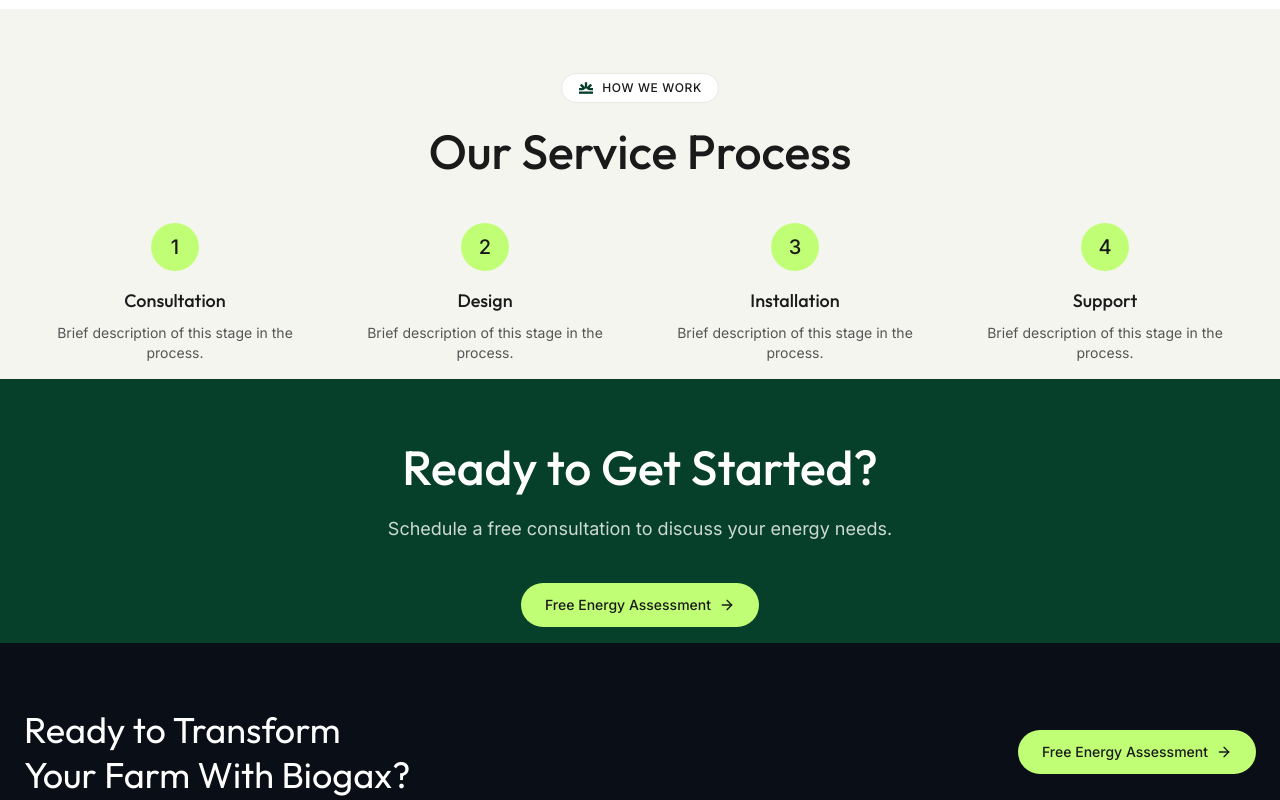
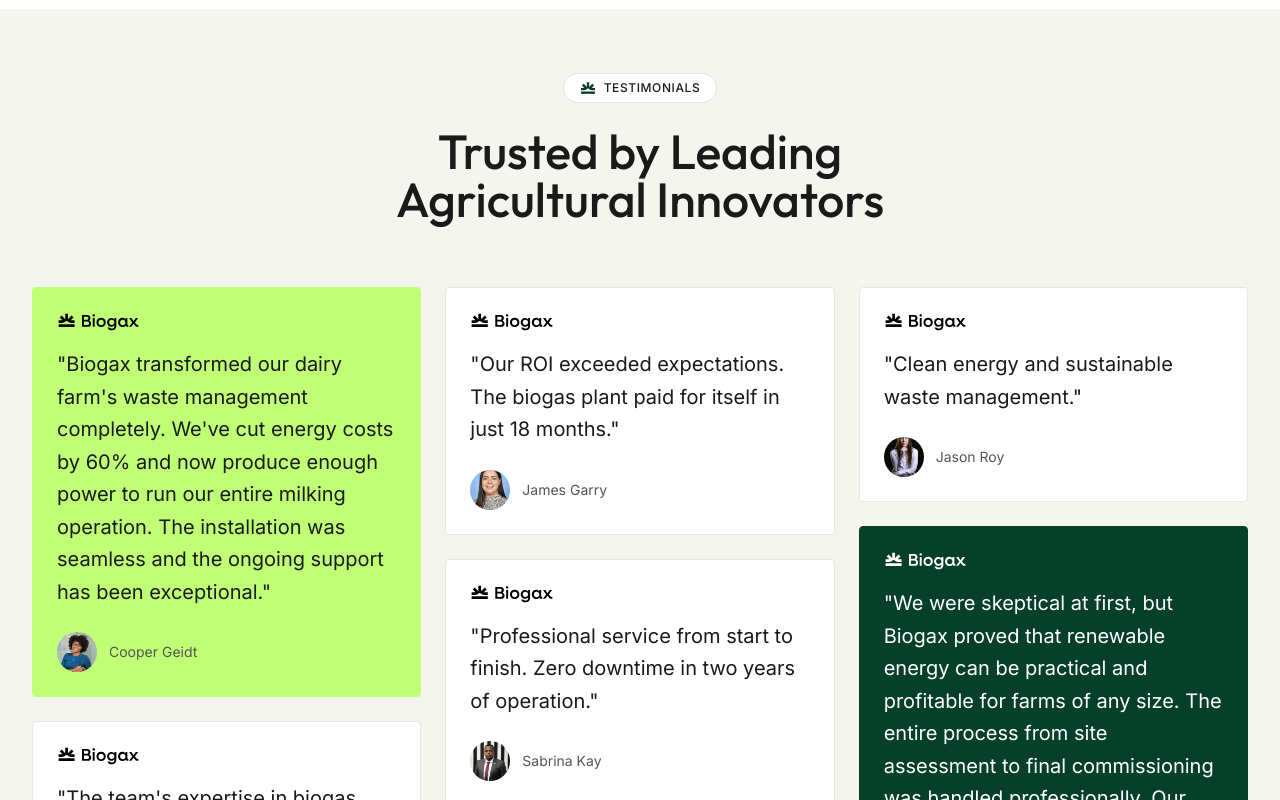
Before and after one commit to ugbodagadave/biogax, a React (Vite) app: page /services in a window 1280 px wide. Shown: the part 2640-3440 px from the top of the page. Built offline with nearby package versions, Linux system fonts and the light colour scheme.

Commit message:
ServicesTestimonials and some cleanups

```diff
--- /dev/null
+++ b/src/components/ServicesTestimonials.tsx
@@ -0,0 +1,141 @@
+import { Card, CardContent } from './ui/card';
+import { Avatar, AvatarImage, AvatarFallback } from './ui/avatar';
+
+const testimonials = [
+    {
+        quote: "Biogax transformed our dairy farm's waste management completely. We've cut energy costs by 60% and now produce enough power to run our entire milking operation. The installation was seamless and the ongoing support has been exceptional.",
+        name: 'Cooper Geidt',
+        avatar: '/team-1.webp',
+        variant: 'light-green',
+    },
+    {
+        quote: "The team's expertise in biogas systems is unmatched. From consultation to installation, they delivered exactly what we needed.",
+        name: 'Maria',
+        avatar: '/team-2.webp',
+        variant: 'white',
+    },
+    {
+        quote: "Our ROI exceeded expectations. The biogas plant paid for itself in just 18 months.",
+        name: 'James Garry',
+        avatar: '/team-3.webp',
+        variant: 'white',
+    },
+    {
+        quote: "Professional service from start to finish. Zero downtime in two years of operation.",
+        name: 'Sabrina Kay',
+        avatar: '/team-4.webp',
+        variant: 'white',
+    },
+    {
+        quote: "The biofertilizer output has improved our soil quality. We're seeing 25% higher crop yields.",
+        name: 'Mercy Gomes',
+        avatar: '/team-5.webp',
+        variant: 'white',
+    },
+    {
+        quote: "Clean energy and sustainable waste management.",
+        name: 'Jason Roy',
+        avatar: '/team-6.webp',
+        variant: 'white',
+    },
+    {
+        quote: "We were skeptical at first, but Biogax proved that renewable energy can be practical and profitable for farms of any size. The entire process from site assessment to final commissioning was handled professionally. Our energy bills have dropped significantly and we're now contributing to a cleaner environment. Highly recommend their solutions to any agricultural business.",
+        name: 'Garry Bones',
+        avatar: '/team-7.webp',
+        variant: 'dark-green',
+    },
+];
+
+export function ServicesTestimonials() {
+    const getCardStyles = (variant: string) => {
+        switch (variant) {
+            case 'light-green':
+                return 'bg-[#c0ff75] border-[#c0ff75] text-[#1a1a1a]';
+            case 'dark-green':
+                return 'bg-[#06402b] border-[#06402b] text-white';
+            default:
+                return 'bg-white border-[#e8e8e0] text-[#1a1a1a]';
+        }
+    };
+
+    const getQuoteColor = (variant: string) => {
+        return variant === 'dark-green' ? 'text-white' : 'text-[#1a1a1a]';
+    };
+
+    const getNameColor = (variant: string) => {
+        return variant === 'dark-green' ? 'text-white/80' : 'text-[#555555]';
+    };
+
+    // Split testimonials into columns for masonry layout
+    const column1 = testimonials.filter((_, i) => i === 0 || i === 1);
+    const column2 = testimonials.filter((_, i) => i >= 2 && i <= 4);
+    const column3 = testimonials.filter((_, i) => i === 5 || i === 6);
+
+    const renderCard = (testimonial: typeof testimonials[0]) => (
+        <Card
+            key={testimonial.name}
+            className={`${getCardStyles(testimonial.variant)} rounded-[4px] shadow-none`}
+        >
+            <CardContent className="flex flex-col gap-4">
+                {/* Company Logo */}
+                <img
+                    src="/testimonials-logo.svg"
+                    alt=""
+                    className={`h-5 w-auto self-start ${testimonial.variant === 'dark-green' ? 'invert' : ''}`}
+                />
+
+                {/* Quote */}
+                <p className={`font-heading text-lg md:text-xl leading-relaxed ${getQuoteColor(testimonial.variant)}`}>
+                    "{testimonial.quote}"
+                </p>
+
+                {/* Avatar & Name */}
+                <div className="flex items-center gap-3 mt-2">
+                    <Avatar className="w-10 h-10">
+                        <AvatarImage src={testimonial.avatar} alt={testimonial.name} />
+                        <AvatarFallback>{testimonial.name.charAt(0)}</AvatarFallback>
+                    </Avatar>
+                    <span className={`font-body text-sm ${getNameColor(testimonial.variant)}`}>
+                        {testimonial.name}
+                    </span>
+                </div>
+            </CardContent>
+        </Card>
+    );
+
+    return (
+        <section className="pt-[var(--spacing-section-pt-mobile)] md:pt-[var(--spacing-section-pt-desktop)] pb-[var(--spacing-section-pb-mobile)] md:pb-[var(--spacing-section-pb-desktop)] px-4 md:px-8 bg-[#f5f5f0]">
+            <div className="max-w-[1400px] mx-auto">
+                {/* Section Header */}
+                <div className="text-center mb-12 md:mb-16">
+                    <span className="inline-flex items-center gap-2 px-4 py-1.5 bg-white border border-[#e8e8e0] rounded-full font-body text-xs font-medium tracking-wider text-[#1a1a1a] mb-6">
+                        <img src="/badge-icon.svg" alt="" className="w-4 h-4" />
+                        TESTIMONIALS
+                    </span>
+                    <h2 className="font-heading text-3xl md:text-5xl font-medium text-[#1a1a1a]">
+                        Trusted by Leading <br className="hidden md:block" />
+                        Agricultural Innovators
+                    </h2>
+                </div>
+
+                {/* Masonry Grid */}
+                <div className="grid grid-cols-1 md:grid-cols-3 gap-6">
+                    {/* Column 1 */}
+                    <div className="flex flex-col gap-6">
+                        {column1.map(renderCard)}
+                    </div>
+
+                    {/* Column 2 */}
+                    <div className="flex flex-col gap-6">
+                        {column2.map(renderCard)}
+                    </div>
+
+                    {/* Column 3 */}
+                    <div className="flex flex-col gap-6">
+                        {column3.map(renderCard)}
+                    </div>
+                </div>
+            </div>
+        </section>
+    );
+}
--- a/src/pages/ServicesPage.tsx
+++ b/src/pages/ServicesPage.tsx
@@ -1,7 +1,6 @@
-import { ArrowRight } from 'lucide-react';
-import { Link } from 'react-router-dom';
 import { ServicesHero } from '../components/ServicesHero';
 import { ServicesSolutions } from '../components/ServicesSolutions';
+import { ServicesTestimonials } from '../components/ServicesTestimonials';
 
 export function ServicesPage() {
     return (
@@ -12,55 +11,8 @@
             {/* Solutions Section */}
             <ServicesSolutions />
 
-            {/* Process Section */}
-            <section className="pt-[var(--spacing-section-pt-mobile)] md:pt-[var(--spacing-section-pt-desktop)] pb-[var(--spacing-section-pb-mobile)] md:pb-[var(--spacing-section-pb-desktop)] px-4 md:px-8 bg-[#f5f5f0]">
-                <div className="max-w-[1400px] mx-auto">
-                    <div className="text-center mb-12">
-                        <span className="inline-flex items-center gap-2 px-4 py-1.5 bg-white border border-[#e8e8e0] rounded-full font-body text-xs font-medium tracking-wider text-[#1a1a1a] mb-6">
-                            <img src="/what-we-do-icon.svg" alt="" className="w-4 h-4" />
-                            HOW WE WORK
-                        </span>
-                        <h2 className="font-heading text-3xl md:text-5xl font-medium text-[#1a1a1a] mb-6">
-                            Our Service Process
-                        </h2>
-                    </div>
-
-                    <div className="grid grid-cols-1 md:grid-cols-4 gap-6">
-                        {['Consultation', 'Design', 'Installation', 'Support'].map((step, i) => (
-                            <div key={step} className="flex flex-col items-center text-center">
-                                <div className="w-12 h-12 flex items-center justify-center bg-[#c0ff75] rounded-full font-heading text-xl font-medium text-[#1a1a1a] mb-4">
-                                    {i + 1}
-                                </div>
-                                <h4 className="font-heading text-lg font-medium text-[#1a1a1a] mb-2">
-                                    {step}
-                                </h4>
-                                <p className="font-body text-sm text-[#555555]">
-                                    Brief description of this stage in the process.
-                                </p>
-                            </div>
-                        ))}
-                    </div>
-                </div>
-            </section>
-
-            {/* CTA Section */}
-            <section className="pt-[var(--spacing-section-pt-mobile)] md:pt-[var(--spacing-section-pt-desktop)] pb-[var(--spacing-section-pb-mobile)] md:pb-[var(--spacing-section-pb-desktop)] px-4 md:px-8 bg-[#06402b]">
-                <div className="max-w-[800px] mx-auto text-center">
-                    <h2 className="font-heading text-3xl md:text-5xl font-medium text-white mb-6">
-                        Ready to Get Started?
-                    </h2>
-                    <p className="font-body text-lg text-white/80 mb-10">
-                        Schedule a free consultation to discuss your energy needs.
-                    </p>
-                    <Link
-                        to="/assessment"
-                        className="inline-flex items-center justify-center gap-2 px-6 py-3 font-medium text-sm text-[#1a1a1a] bg-[#c0ff75] rounded-full hover:bg-[#d4ff9e] transition-colors group"
-                    >
-                        Free Energy Assessment
-                        <ArrowRight className="w-4 h-4 transition-transform group-hover:translate-x-1" />
-                    </Link>
-                </div>
-            </section>
+            {/* Testimonials Section */}
+            <ServicesTestimonials />
         </>
     );
 }
```
Also changed, not shown: public/testimonials-logo.svg (added), testimonials placeholder-02.svg (added).
